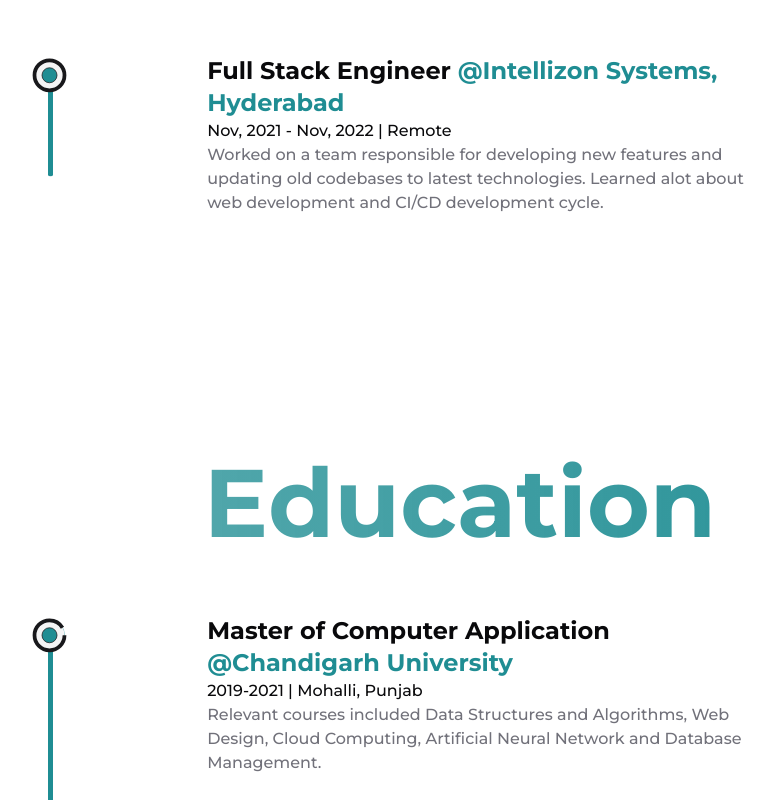
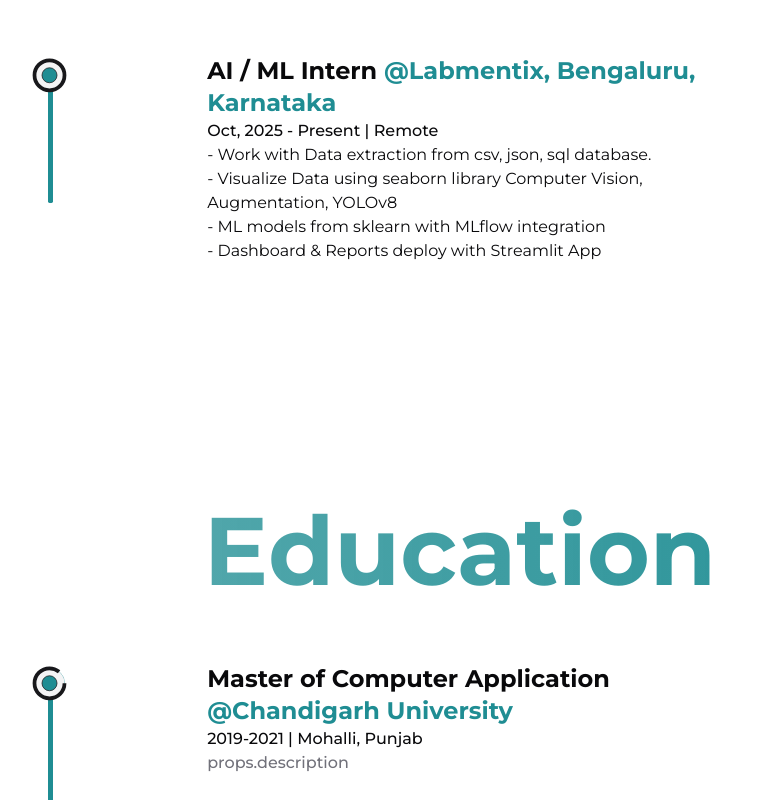
Before and after one commit to mechanicm56/portfolio, a Next.js app: page /about in a window 1280 px wide. Shown: the part 1120-1920 px from the top of the page, without its empty margins (180-955 px from the left). Built offline with nearby package versions, Linux system fonts and the light colour scheme.

Commit message:
update minor issues

```diff
--- a/src/components/experience/experience-showcase-list-item.tsx
+++ b/src/components/experience/experience-showcase-list-item.tsx
@@ -45,7 +45,7 @@
   };
   date: string;
   location: string;
-  description: string;
+  description: string[];
 }
 
 export default function ExperienceShowcaseListItem(
@@ -77,9 +77,18 @@
         <span className="text-sm font-medium text-foreground xs:text-base">
           {props.date} | {props.location}
         </span>
-        <p className="text-sm font-medium text-muted-foreground xs:text-base">
-          {props.description}
-        </p>
+
+        {typeof props.description == "string" ? (
+          <p className="text-sm font-medium text-muted-foreground xs:text-base">
+            props.description
+          </p>
+        ) : (
+          <ul>
+            {props.description?.map((ds, indx) => (
+              <li key={`${indx}-${ds}`}>- {ds}</li>
+            ))}
+          </ul>
+        )}
       </motion.div>
     </li>
   );
--- a/src/data/experience.ts
+++ b/src/data/experience.ts
@@ -1,15 +1,30 @@
 import { type ExperienceShowcaseListItemProps } from "@/components/experience/experience-showcase-list-item";
 
 export const EXPERIENCE: ExperienceShowcaseListItemProps[] = [
+  // {
+  //   title: "Full Stack Engineer",
+  //   organisation: {
+  //     name: "Intellizon Systems, Hyderabad",
+  //     href: "https://masterinfotech.com/",
+  //   },
+  //   date: "Nov, 2021 - Nov, 2022",
+  //   location: "Remote",
+  //   description:
+  //     "Worked on a team responsible for developing new features and updating old codebases to latest technologies. Learned alot about web development and CI/CD development cycle.",
+  // },
   {
-    title: "Full Stack Engineer",
+    title: "AI / ML Intern",
     organisation: {
-      name: "Intellizon Systems, Hyderabad",
-      href: "https://masterinfotech.com/",
+      name: "Labmentix, Bengaluru, Karnataka",
+      href: "https://labmentix.in/",
     },
-    date: "Nov, 2021 - Nov, 2022",
+    date: "Oct, 2025 - Present",
     location: "Remote",
-    description:
-      "Worked on a team responsible for developing new features and updating old codebases to latest technologies. Learned alot about web development and CI/CD development cycle.",
+    description: [
+      "Work with Data extraction from csv, json, sql database.",
+      "Visualize Data using seaborn library Computer Vision, Augmentation, YOLOv8",
+      "ML models from sklearn with MLflow integration",
+      "Dashboard & Reports deploy with Streamlit App",
+    ],
   },
 ];
```
